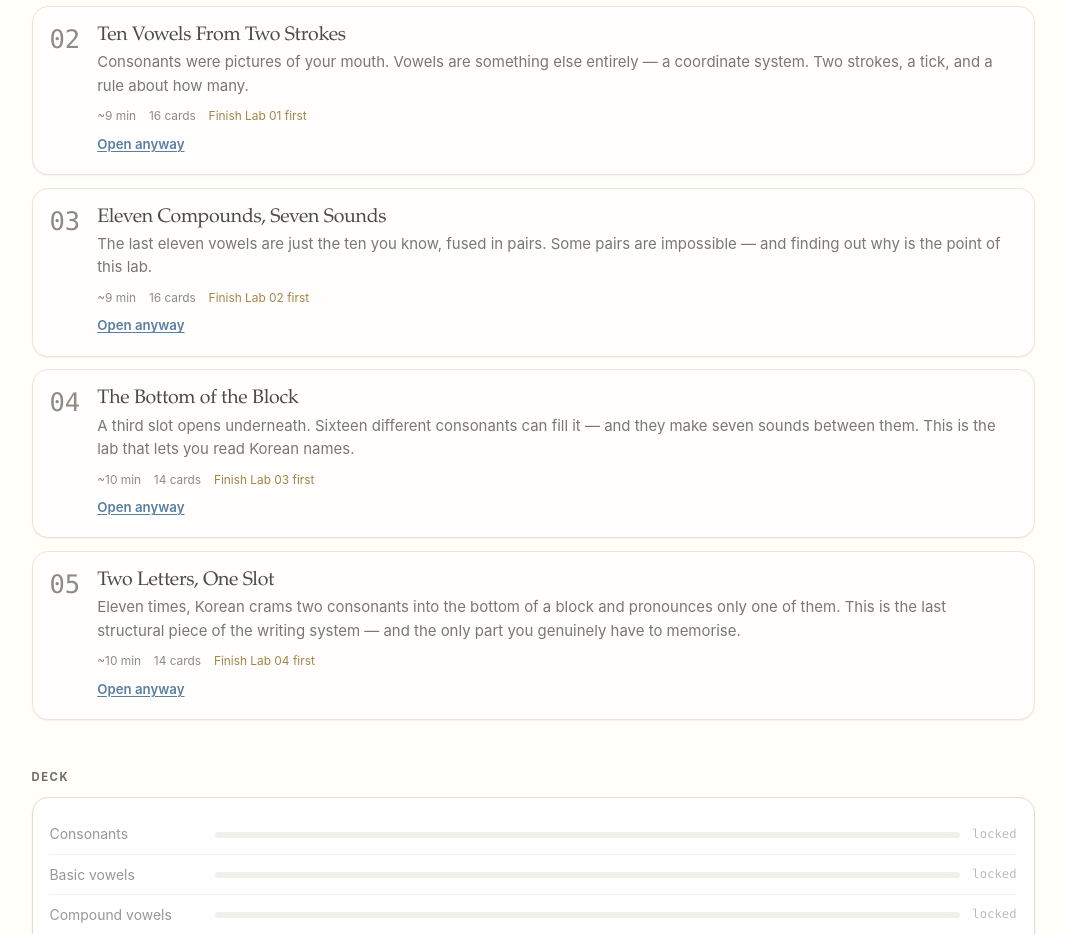
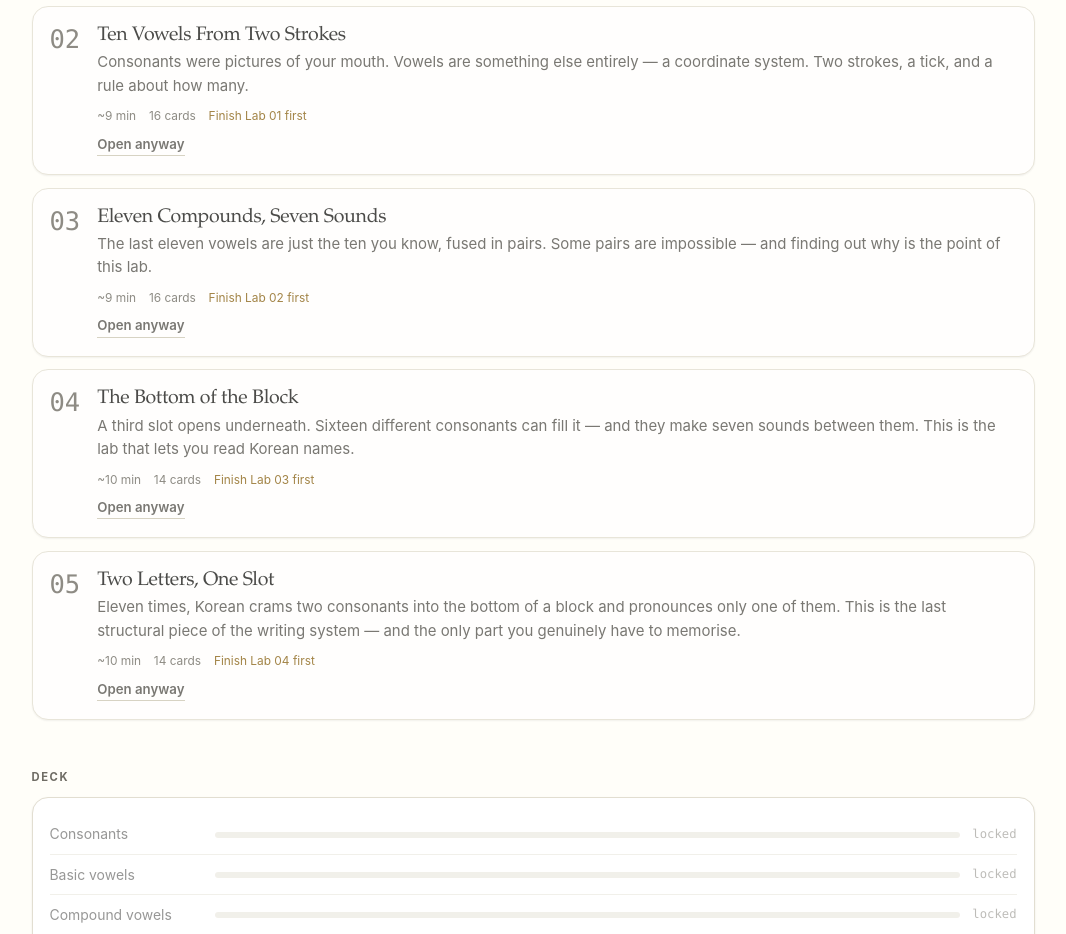
Before and after one commit to knakamura13/learning-korean, a SvelteKit app in the folder app/: page / in a window 1280 px wide. Shown: the part 780-1714 px from the top of the page, without its empty margins (102-1168 px from the left). Built offline with nearby package versions, Linux system fonts and the light colour scheme; no server answers.

Commit message:
fix(ui): quiet the Open anyway link so it does not look like a primary action
The default blue underline competed with Start here. Match the paper
palette so peeking a locked lab stays an escape hatch.

Co-authored-by: Kyle Nakamura <knakamura13dev@gmail.com>

```diff
--- a/app/src/routes/+page.svelte
+++ b/app/src/routes/+page.svelte
@@ -343,7 +343,11 @@
 		margin-top: var(--s2);
 		font-size: 0.78rem;
 		font-weight: 600;
+		color: var(--ink-soft);
+		text-decoration: none;
+		border-bottom: 1px solid var(--rule-strong);
 	}
+	.peek:hover { color: var(--accent); border-bottom-color: var(--accent); }
 
 	.tiers { padding: var(--s4); }
 
```
